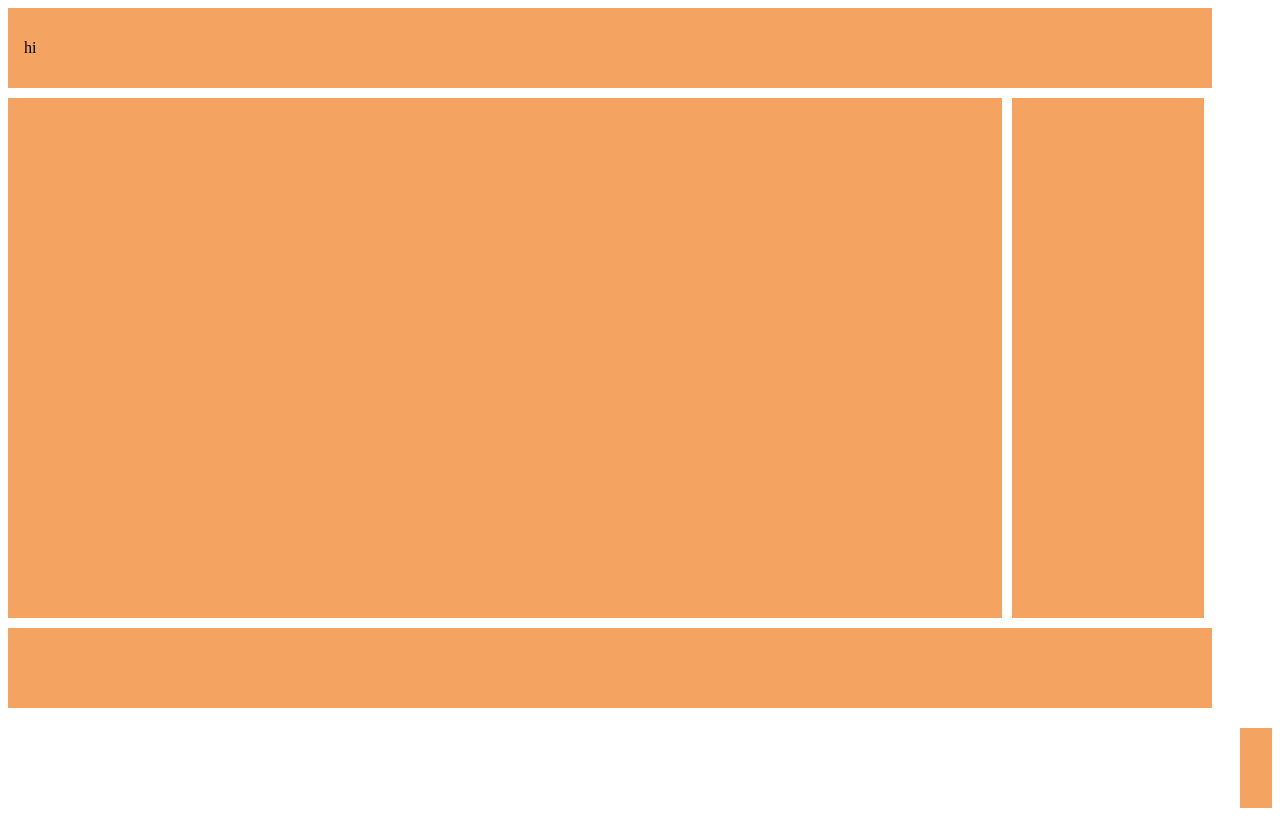
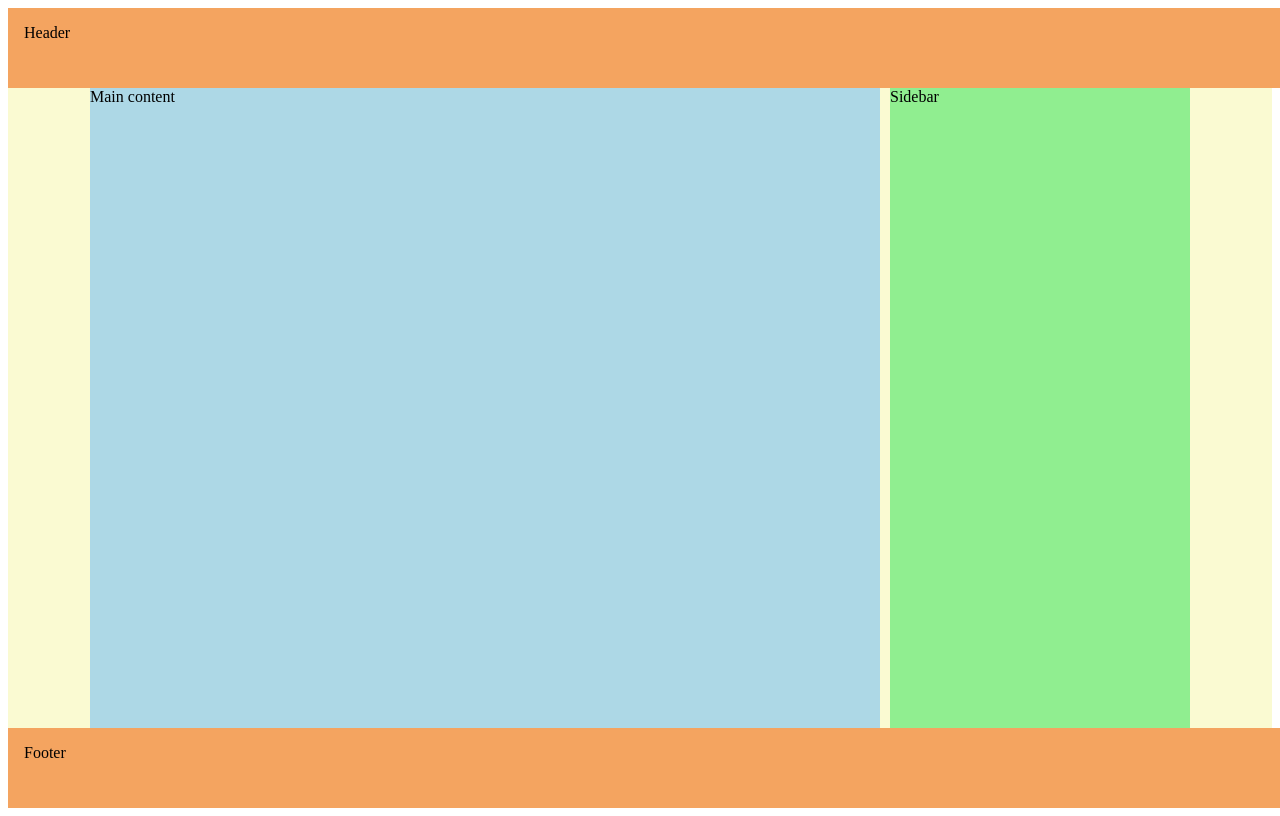
Before and after one commit to codewizard13/ehw-sidebar-theme-mockup, a PHP site: page / in a window 1280 px wide. Run offline with PHP 8.4, Linux system fonts and the light colour scheme.

Commit message:
:BOOM:   RIGHT SIDEBAR LAYOUT with grid css WORKS
- REF: https://matthewjamestaylor.com/right-sidebar-layout

```diff
--- a/css/style.css
+++ b/css/style.css
@@ -2,47 +2,50 @@
 
 .container {
   display: grid;
-
   grid-template-areas:
-    "header header header"
-    "content content side"
-    "footer footer footer";
-
-  grid-template-columns: 200px 1fr 200px;
+    "header"
+    "content-wrapper"
+    "footer";
   grid-template-rows: auto 1fr auto;
-  grid-gap: 10px;
-
   height: 100vh;
+  background: lightgoldenrodyellow;
 }
 
-.container > * {
-  background: sandybrown;
-  padding: 1rem;
-  min-height: 3rem;
+/* A wrapper to contain the main grid */
+.content-wrapper {
+  display: grid;
+  grid-template-areas:
+    "content side";
+  grid-template-columns: 1fr 300px;
+  max-width: 1100px; /* Limits content width */
+  width: 100%;
+  margin: 0 auto; /* Centers content */
+  gap: 10px;
 }
 
-header {
+/* Header and Footer spanning full width */
+header,
+footer {
   grid-area: header;
-
-  display: flex;
-  justify-content: space-between;
-  align-items: center;
-}
-
-nav {
-  grid-area: nav;
-  margin-left: 0.5rem;
-}
-
-main {
-  grid-area: content;
-}
-
-aside {
-  grid-area: side;
-  margin-right: 0.5rem;
+  width: 100%;
+  max-width: 1400px; /* Wider than content */
+  margin: 0 auto; /* Centers header/footer */
+  padding: 1rem;
+  background: sandybrown;
+  min-height: 3rem;
 }
 
 footer {
   grid-area: footer;
 }
+
+/* Main Content and Sidebar */
+main {
+  grid-area: content;
+  background: lightblue;
+}
+
+aside {
+  grid-area: side;
+  background: lightgreen
+}
--- a/index.php
+++ b/index.php
@@ -21,25 +21,27 @@ define('SITE_TITLE', "ElijahStreams Rebuild 2025")
   <div class="container">
   <header>
     <!-- Header content -->
-      hi
+    Header
   </header>
 
-    <nav>
-      <!-- Navigation -->
-    </nav>
-
+  <div class="content-wrapper">
     <main>
       <!-- Main content -->
+      Main content
     </main>
 
     <aside>
       <!-- Sidebar / Ads -->
+      Sidebar
     </aside>
+  </div>
 
   <footer>
     <!-- Footer content -->
+    Footer
   </footer>
 </div>
+
 
   <!-- END BODY -->
 
```
Lines whose indentation alone changed are shown as unchanged.
